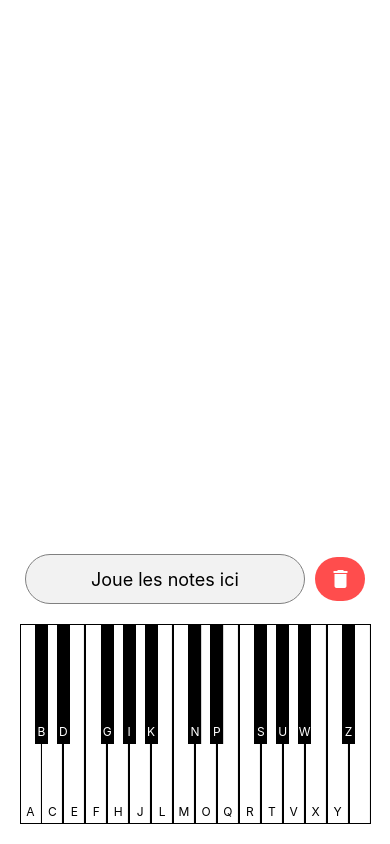
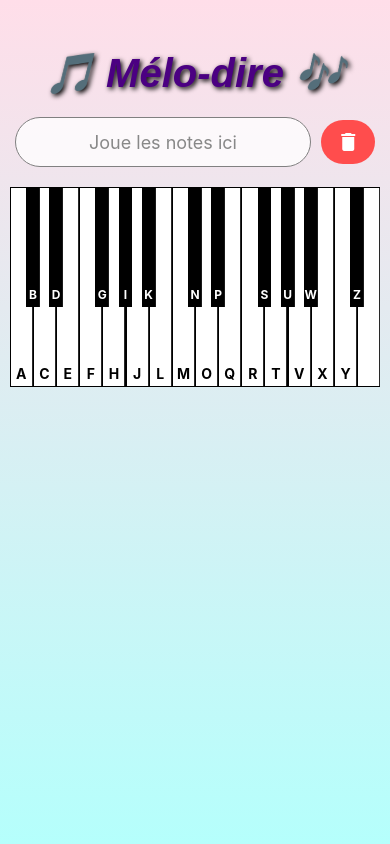
Before and after one commit to JJRimbax/piano-conv, a React Native app: screen / in a window 390 px wide. Built offline with nearby package versions, Linux system fonts and the light colour scheme.

Commit message:
add title (moche) and gradient (moche aussi)

```diff
--- a/App.js
+++ b/App.js
@@ -1,4 +1,4 @@
-import React, { useState } from 'react';
+import React, { useState, useEffect } from 'react';
 import {
   View,
   Text,
@@ -7,10 +7,15 @@ import {
   TouchableOpacity,
   Pressable,
   Dimensions,
+  Platform,
 } from 'react-native';
 import { Audio } from 'expo-av';
 import { Svg, Rect } from 'react-native-svg';
 import { MaterialIcons } from '@expo/vector-icons';
+import { LinearGradient } from 'expo-linear-gradient';
+import * as ScreenOrientation from 'expo-screen-orientation';
+
+// Importation des fichiers audio
 import C_mp3 from './assets/notes/C.mp3';
 import Csharp_mp3 from './assets/notes/Csharp.mp3';
 import D_mp3 from './assets/notes/D.mp3';
@@ -39,14 +44,13 @@ import C3_mp3 from './assets/notes/C3.mp3';
 import Csharp3_mp3 from './assets/notes/Csharp3.mp3';
 import D3_mp3 from './assets/notes/D3.mp3';
 
-
-const screenWidth = Dimensions.get('window').width;
-
-
-const TOTAL_WIDTH = screenWidth * 0.9;
+// Dimensions de l'écran
+const { width: screenWidth } = Dimensions.get('window');
+const TOTAL_WIDTH = screenWidth * 0.95;
 const INPUT_WIDTH = TOTAL_WIDTH * 0.8;
 const BUTTON_WIDTH = TOTAL_WIDTH * 0.2;
 
+// Données des touches du piano
 const keysData = [
   { letter: 'A', note: 'C', file: C_mp3, type: 'white', index: 0 },
   { letter: 'B', note: 'C#', file: Csharp_mp3, type: 'black', whiteIndex: 0 },
@@ -78,7 +82,6 @@ const keysData = [
 ];
 
 const numWhiteKeys = keysData.filter((key) => key.type === 'white').length;
-
 const WHITE_KEY_WIDTH = TOTAL_WIDTH / numWhiteKeys;
 const WHITE_KEY_HEIGHT = 200;
 const BLACK_KEY_WIDTH = WHITE_KEY_WIDTH * 0.6;
@@ -86,6 +89,11 @@ const BLACK_KEY_HEIGHT = WHITE_KEY_HEIGHT * 0.6;
 
 export default function App() {
   const [text, setText] = useState('');
+
+  useEffect(() => {
+    // Verrouiller l'orientation en paysage
+    ScreenOrientation.lockAsync(ScreenOrientation.OrientationLock.LANDSCAPE);
+  }, []);
 
   const playNote = async (file, letter) => {
     if (file) {
@@ -106,19 +114,31 @@ export default function App() {
   };
 
   return (
-    <View style={styles.appContainer}>
+    <LinearGradient
+      colors={['#FFDEE9', '#B5FFFC']}
+      style={styles.linearGradient}
+    >
+      <View style={styles.container}>
+        {/* Titre */}
+        <Text style={styles.title}>🎵 Mélo-dire 🎶</Text>
+
+        {/* Zone de texte */}
         <View style={styles.textInputContainer}>
           <TextInput
             style={styles.input}
             value={text}
             placeholder="Joue les notes ici"
             editable={false}
+            placeholderTextColor="#888"
           />
           <TouchableOpacity onPress={clearText} style={styles.clearButton}>
             <MaterialIcons name="delete" size={24} color="white" />
           </TouchableOpacity>
         </View>
+
+        {/* Piano */}
         <View style={styles.pianoContainer}>
+          {/* Touches Blanches */}
           {keysData
             .filter((key) => key.type === 'white')
             .map((key) => (
@@ -144,16 +164,19 @@ export default function App() {
                 <Text style={styles.letter}>{key.letter}</Text>
               </Pressable>
             ))}
+
+          {/* Touches Noires */}
           {keysData
             .filter((key) => key.type === 'black')
-          .map((key) => (
+            .map((key, idx) => (
               <Pressable
-              key={`black-${key.whiteIndex}`}
+                key={`black-${key.whiteIndex}-${idx}`}
                 style={[
                   styles.blackKey,
                   {
                     left:
-                    (key.whiteIndex + 1) * WHITE_KEY_WIDTH - BLACK_KEY_WIDTH / 2,
+                      (key.whiteIndex + 1) * WHITE_KEY_WIDTH -
+                      BLACK_KEY_WIDTH / 2,
                   },
                 ]}
                 onPress={() => playNote(key.file, key.letter)}
@@ -172,22 +195,38 @@ export default function App() {
             ))}
         </View>
       </View>
+    </LinearGradient>
   );
 }
 
 const styles = StyleSheet.create({
-  appContainer: {
+  linearGradient: {
     flex: 1,
-    backgroundColor: '#fff',
-    justifyContent: 'flex-end',
+  },
+  container: {
+    flex: 1,
+    paddingTop: 50,
     alignItems: 'center',
-    paddingBottom: 20,
+    justifyContent: 'flex-start',
+    paddingHorizontal: 10,
+  },
+  title: {
+    // Utilisation d'une police système avec des styles pour une apparence musicale
+    fontFamily: Platform.OS === 'ios' ? 'Avenir' : 'sans-serif',
+    fontSize: 40,
+    color: '#4B0082', // Indigo pour une meilleure visibilité
+    marginBottom: 20,
+    fontWeight: 'bold',
+    fontStyle: 'italic',
+    textShadowColor: '#000',
+    textShadowOffset: { width: 2, height: 2 },
+    textShadowRadius: 5,
   },
   textInputContainer: {
     flexDirection: 'row',
     alignItems: 'center',
     marginBottom: 20,
-    width: TOTAL_WIDTH,
+    width: '100%',
     justifyContent: 'center',
   },
   input: {
@@ -198,8 +237,9 @@ const styles = StyleSheet.create({
     borderRadius: 25,
     paddingHorizontal: 20,
     fontSize: 18,
-    backgroundColor: '#f2f2f2',
+    backgroundColor: 'rgba(255, 255, 255, 0.8)',
     textAlign: 'center',
+    color: '#333',
   },
   clearButton: {
     marginLeft: 10,
@@ -221,24 +261,28 @@ const styles = StyleSheet.create({
     width: WHITE_KEY_WIDTH,
     height: WHITE_KEY_HEIGHT,
     alignItems: 'center',
+    justifyContent: 'flex-end',
   },
   blackKey: {
     position: 'absolute',
     width: BLACK_KEY_WIDTH,
     height: BLACK_KEY_HEIGHT,
     alignItems: 'center',
+    justifyContent: 'flex-end',
     zIndex: 1,
   },
   letter: {
     position: 'absolute',
     bottom: 5,
-    fontSize: 12,
+    fontSize: 14,
     color: 'black',
+    fontWeight: 'bold',
   },
   blackLetter: {
     position: 'absolute',
     bottom: 5,
     fontSize: 12,
     color: 'white',
+    fontWeight: 'bold',
   },
 });
--- a/app.json
+++ b/app.json
@@ -22,6 +22,9 @@
     },
     "web": {
       "favicon": "./assets/favicon.png"
-    }
+    },
+    "plugins": [
+      "expo-font"
+    ]
   }
 }
--- a/package.json
+++ b/package.json
@@ -12,10 +12,13 @@
     "@expo/vector-icons": "^14.0.3",
     "expo": "~51.0.28",
     "expo-av": "~14.0.7",
+    "expo-font": "~12.0.10",
+    "expo-linear-gradient": "~13.0.2",
+    "expo-screen-orientation": "~7.0.5",
     "expo-status-bar": "~1.12.1",
     "react": "18.2.0",
     "react-native": "0.74.5",
-    "react-native-svg": "^15.7.1"
+    "react-native-svg": "15.2.0"
   },
   "devDependencies": {
     "@babel/core": "^7.20.0"
```
Also changed, not shown: 1 other file (tests, documents, lock files or other folders). Lines whose indentation alone changed are shown as unchanged.
